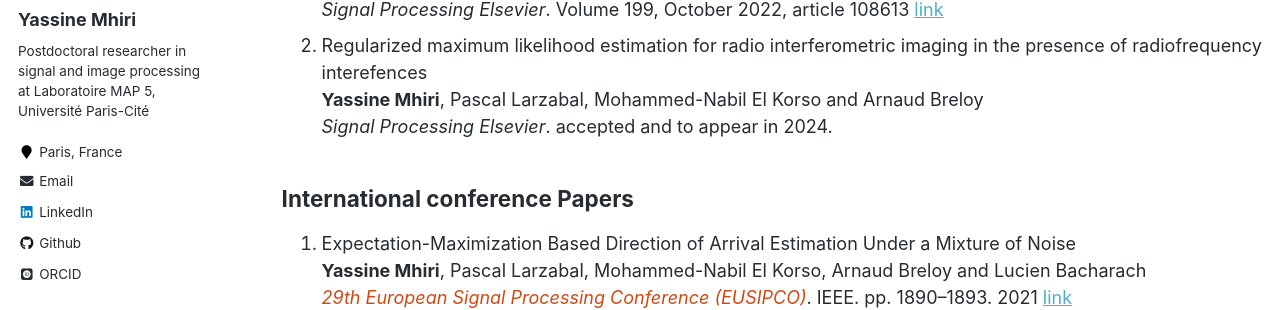
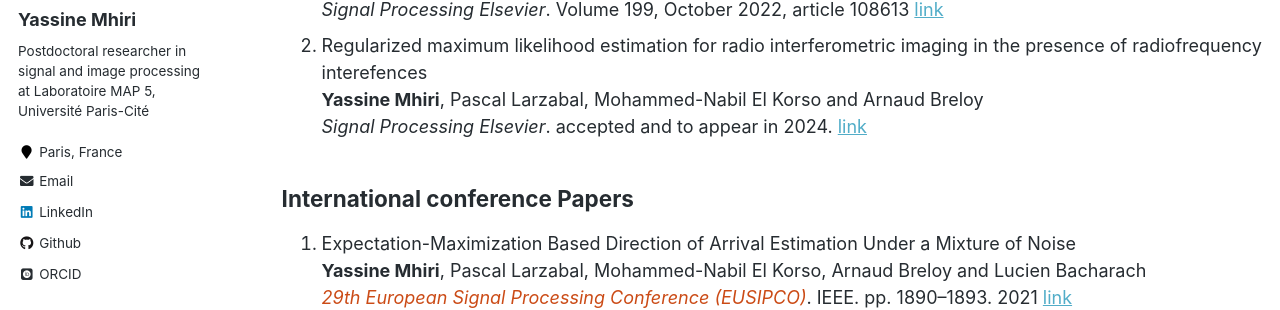
Before and after one commit to y-mhiri/y-mhiri.github.io, a Jekyll site: the page built from _pages/publications.md, in a window 1280 px wide and 1307 px high. Shown: the part 294-604 px from the top of the window. Built offline with Jekyll 4.4.1, drawn with Linux system fonts in a browser that asks for light colours; some web fonts are replaced.

Commit message:
sp paper accepted (open access link)

```diff
--- a/_pages/publications.md
+++ b/_pages/publications.md
@@ -24,6 +24,7 @@ author_profile: true
 2. Regularized maximum likelihood estimation for radio interferometric imaging in the presence of radiofrequency interefences\
   **Yassine Mhiri**, Pascal Larzabal, Mohammed-Nabil El Korso and Arnaud Breloy \
   *Signal Processing Elsevier*. accepted and to appear in 2024.
+  [link](https://papers.ssrn.com/sol3/papers.cfm?abstract_id=4543199)
   <!-- [link](https://www.sciencedirect.com/science/article/pii/S0165168422001530) -->
 
 ## International conference Papers
```
